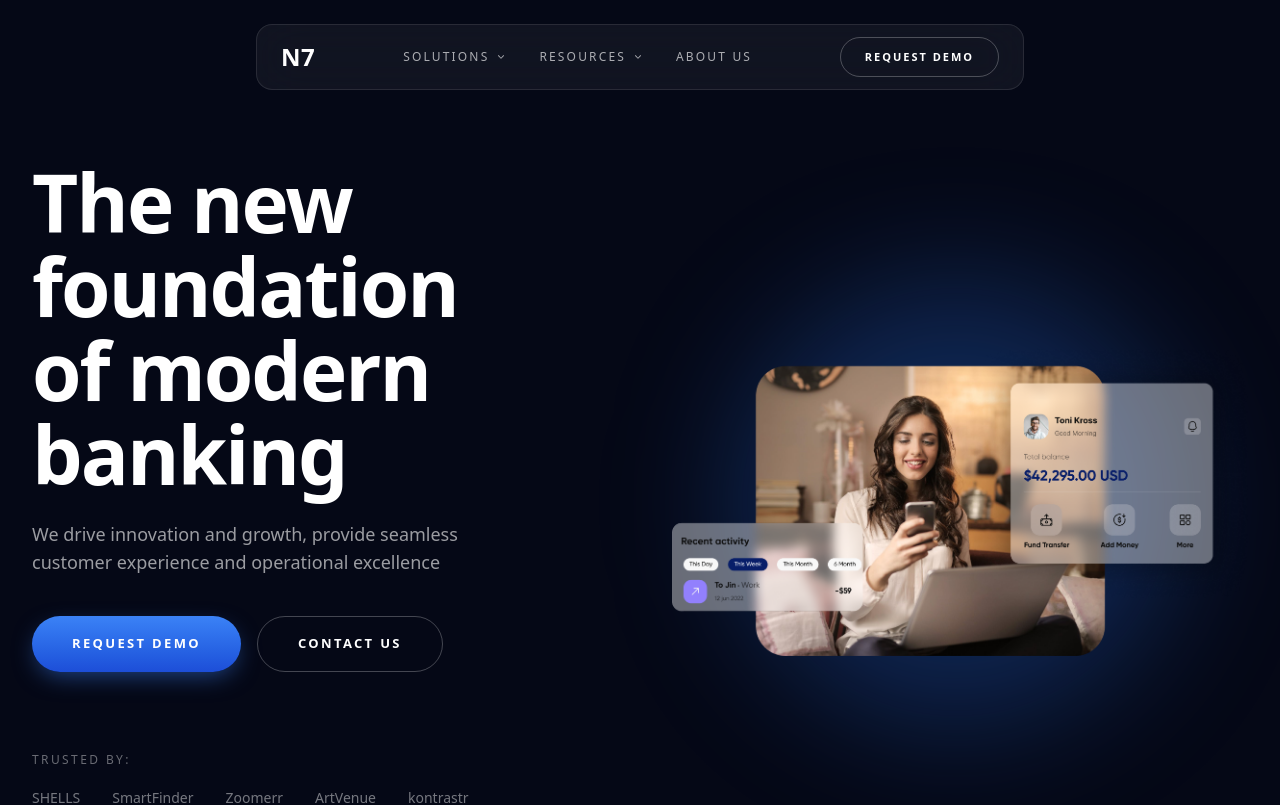
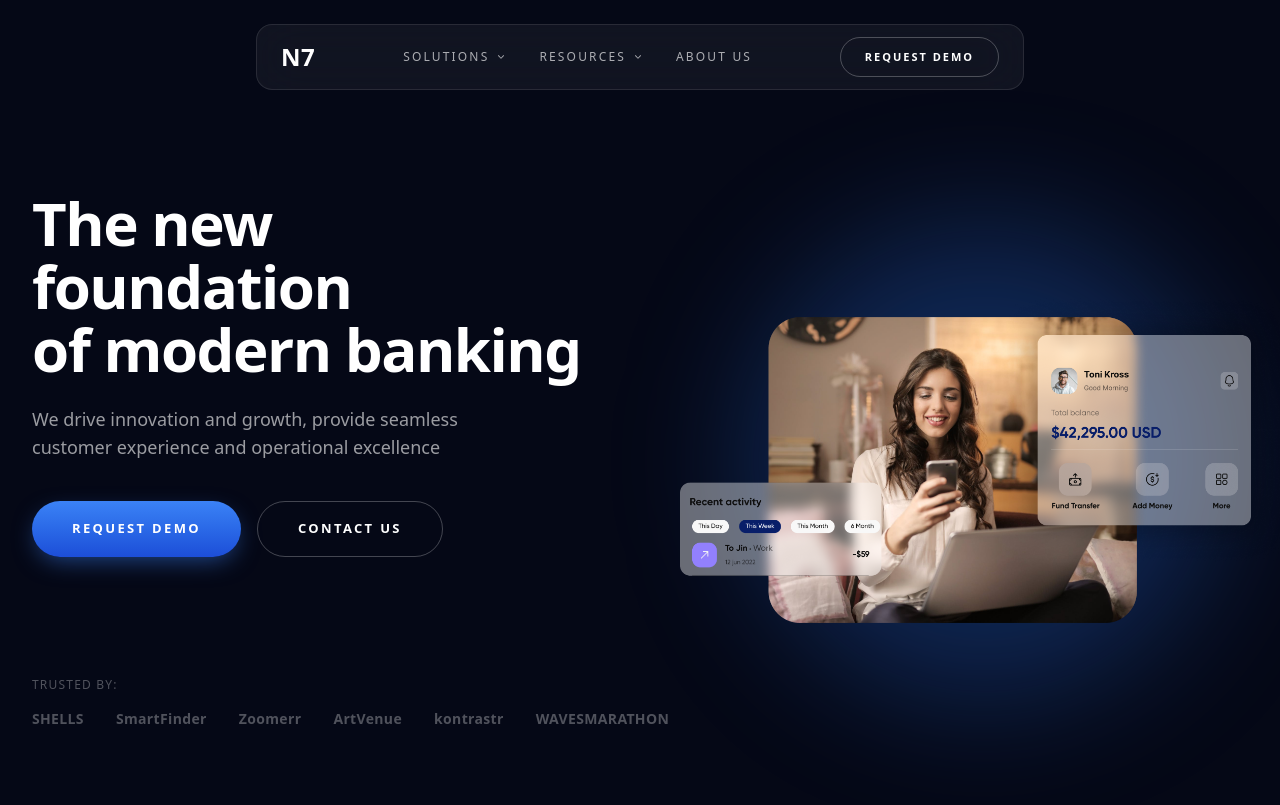
Before and after one commit to anupyadav-dev/n7-frontend-assignment, a Next.js app: page / in a window 1280 px wide. Shown: the top 805 px of the page. Built offline with nearby package versions, Linux system fonts and the light colour scheme.

Commit message:
feat(ui): polish hero and solutions layout, refine button hover and spacing

```diff
--- a/src/components/sections/Hero/Hero.tsx
+++ b/src/components/sections/Hero/Hero.tsx
@@ -10,10 +10,10 @@ export default function Hero() {
   return (
     <section
       id="home"
-      className="relative overflow-hidden bg-[#050816] pt-32 pb-20 text-white lg:pt-40"
+      className="relative overflow-hidden bg-[#050816] pt-32 pb-16 text-white lg:pt-48 lg:pb-24"
     >
       <div className="mx-auto max-w-7xl px-6 lg:px-8">
-        <div className="grid grid-cols-1 items-center gap-16 lg:grid-cols-2 lg:gap-12">
+        <div className="grid grid-cols-1 items-center gap-20 lg:grid-cols-2 lg:gap-16 xl:gap-20">
           {/* LEFT */}
           <motion.div
             initial={{ opacity: 0, y: 40 }}
@@ -21,7 +21,7 @@ export default function Hero() {
             transition={{ duration: 0.8, ease: [0.22, 1, 0.36, 1] }}
             className="flex flex-col items-center text-center lg:items-start lg:text-left"
           >
-            <h1 className="text-5xl font-semibold leading-[1.05] tracking-tight text-white sm:text-6xl lg:text-7xl xl:text-[5rem]">
+            <h1 className="text-4xl font-semibold leading-[1.05] tracking-tight text-white sm:text-5xl lg:text-[3.25rem] xl:text-[3.75rem]">
               The new foundation
               <br />
               of modern banking
@@ -37,7 +37,7 @@ export default function Hero() {
               <Button variant="secondary">Contact Us</Button>
             </div>
 
-            <div className="mt-20 w-full">
+            <div className="mt-30 w-full">
               <TrustedLogos />
             </div>
           </motion.div>
@@ -47,14 +47,14 @@ export default function Hero() {
             initial={{ opacity: 0, scale: 0.92 }}
             animate={{ opacity: 1, scale: 1 }}
             transition={{ duration: 0.9, ease: [0.22, 1, 0.36, 1] }}
-            className="relative flex items-center justify-center lg:justify-end"
+            className="relative flex items-center justify-end lg:-mr-6 xl:-mr-10"
           >
             {/* Soft glow centered behind image */}
             <div
               aria-hidden
-              className="absolute left-1/2 top-1/2 h-72 w-72 -translate-x-1/2 -translate-y-1/2 rounded-full bg-blue-500/25 blur-3xl lg:h-[28rem] lg:w-[28rem]"
+              className="absolute left-1/2 top-1/2 h-72 w-72 -translate-x-1/2 -translate-y-1/2 rounded-full bg-blue-500/25 blur-3xl lg:h-[30rem] lg:w-[30rem]"
             />
-            <div className="relative w-full max-w-xl">
+            <div className="relative w-full max-w-xl lg:max-w-[640px]">
               <Image
                 src="/images/hero-image.png"
                 alt="Modern banking app with balance and recent activity cards"
--- a/src/components/sections/Hero/TrustedLogos.tsx
+++ b/src/components/sections/Hero/TrustedLogos.tsx
@@ -9,15 +9,15 @@ const logos = [
 
 export default function TrustedLogos() {
   return (
-    <div>
-      <p className="text-xs uppercase tracking-[0.2em] text-white/40">
+    <div className="flex flex-col items-center gap-4 lg:items-start">
+      <p className="text-xs font-medium uppercase tracking-widest text-white/30">
         Trusted By:
       </p>
-      <ul className="mt-5 flex flex-wrap items-center gap-x-8 gap-y-4">
+      <ul className="flex flex-row flex-nowrap items-center gap-8">
         {logos.map((logo) => (
           <li
             key={logo}
-            className="text-sm font-medium text-white/45 transition-colors hover:text-white"
+            className="flex-shrink-0 text-sm font-semibold tracking-wide text-white/30 transition-colors duration-200"
           >
             {logo}
           </li>
--- a/src/components/sections/Solutions/Solutions.tsx
+++ b/src/components/sections/Solutions/Solutions.tsx
@@ -10,7 +10,7 @@ export default function Solutions() {
   return (
     <section
       id="solutions"
-      className="relative overflow-hidden bg-[#050816] py-24 text-white lg:py-32"
+      className="relative overflow-hidden bg-[#050816] py-20 text-white lg:py-28"
     >
       <div className="mx-auto max-w-7xl px-6 lg:px-8">
         <div className="grid grid-cols-1 gap-16 lg:grid-cols-[0.9fr_1.1fr] lg:gap-20">
--- a/src/components/ui/Button.tsx
+++ b/src/components/ui/Button.tsx
@@ -20,14 +20,14 @@ const sizes: Record<Size, string> = {
 
 const variants: Record<Variant, string> = {
   primary:
-    "bg-gradient-to-b from-[#3B82F6] to-[#1D4ED8] text-white shadow-[0_8px_24px_-6px_rgba(59,130,246,0.55)] hover:brightness-110",
+    "bg-gradient-to-b from-[#3B82F6] to-[#1D4ED8] text-white shadow-[0_8px_24px_-6px_rgba(59,130,246,0.55)] hover:bg-none hover:bg-white hover:text-[#3B82F6]",
   secondary:
     "border border-white/25 bg-transparent text-white hover:bg-white hover:text-[#050816]",
 };
 
 const Button = forwardRef<HTMLButtonElement, Props>(function Button(
   { variant = "primary", size = "md", className = "", children, ...rest },
-  ref
+  ref,
 ) {
   return (
     <button
```
